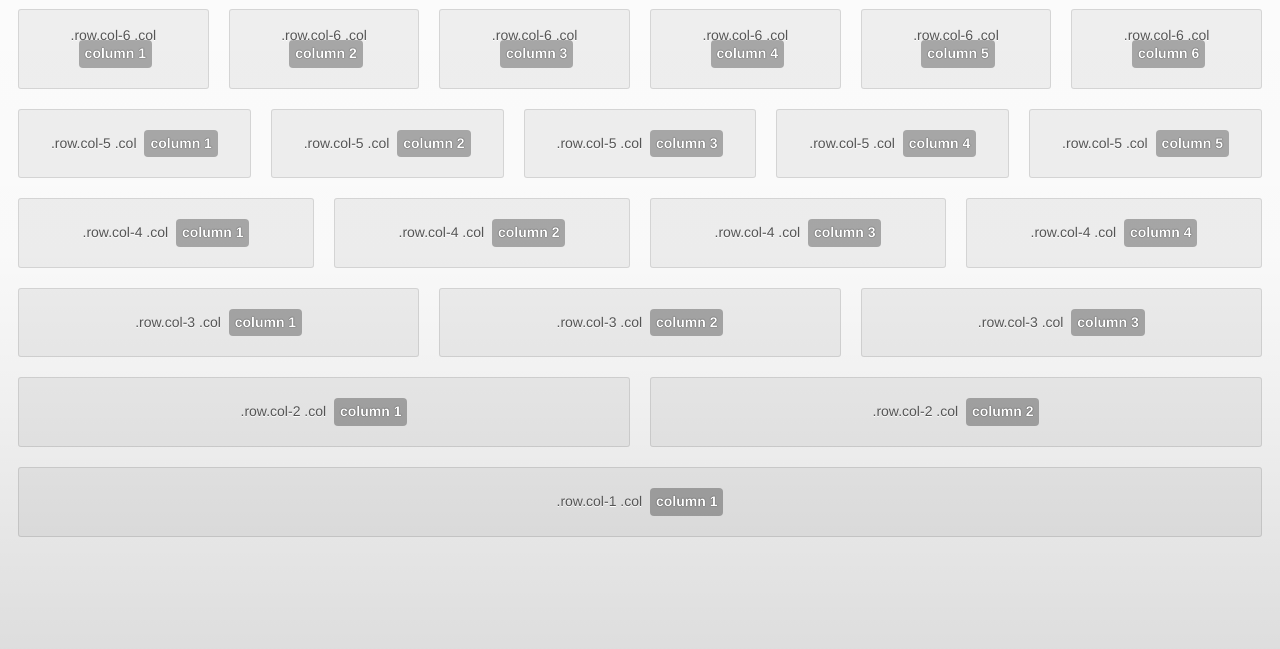
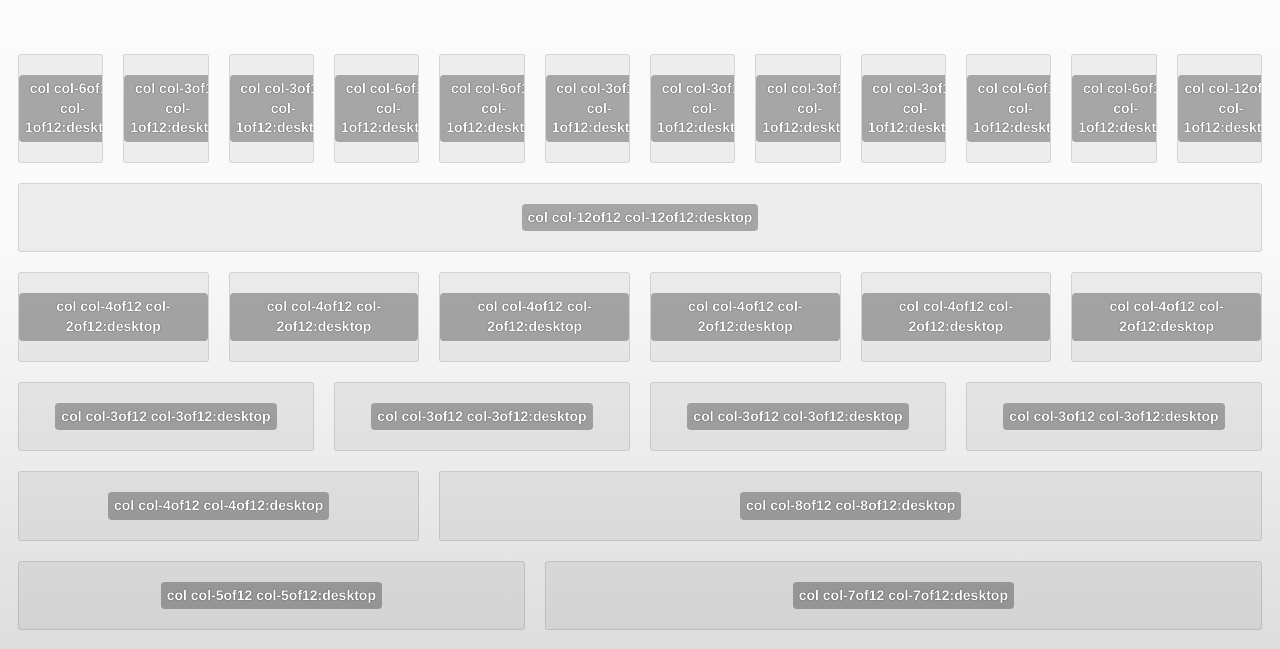
Before and after one commit to wtff0nzie/teensieGrid, a website: page demo/index.html in a window 1280 px wide. Shown: the part 151-800 px from the top of the page. Drawn offline with Linux system fonts and the light colour scheme.

Commit message:
Early row-less grid

```diff
--- a/demo/index.html
+++ b/demo/index.html
@@ -5,6 +5,7 @@
     <title>tnyGrid</title>
     <link rel="stylesheet" type="text/css" href="../tnyGrid.css">
     <style>
+        /* Decorate CSS, please ignore! */
         html{
             background:rgba(0,0,0,.01);
             background-image:linear-gradient(to bottom,rgba(0,0,0,0) 0,rgba(0,0,0,.01) 50%,rgba(0,0,0,.05) 70%,rgba(0,0,0,.12) 100%);
@@ -22,6 +23,7 @@
             font-family:'HelveticaNeue-UltraLight','Helvetica Neue UltraLight','Helvetica Neue',Helvetica,Roboto,Arial,sans-serif;
             font-size:5rem;
             font-weight:100;
+            line-height:1.1em;
             margin:80px 0 60px;
             text-align:center;
             text-shadow:1px 1px 0 #fff
@@ -39,9 +41,14 @@
             border:1px rgba(0,0,0,.1) solid;
             border-radius:3px;
             font-size:1.4rem;
-            padding:20px;
+            overflow:hidden;
+            padding:20px 0;
             text-align:center;
-            text-shadow:0 1px 0 #fff
+            text-shadow:0 1px 0 #fff;
+            transition:.6s
+        }
+        .col:hover{
+            overflow:visible
         }
         .col strong{
             background:rgba(0,0,0,.3);
@@ -49,7 +56,6 @@
             color:#fff;
             display:inline-block;
             line-height:1.4em;
-            margin-left:4px;
             padding:4px 6px;
             text-shadow:0 0 1px #000
         }
@@ -58,44 +64,46 @@
 <body>
     <h1>TnyGrid <span><dfn title="Cascading Style Sheets">CSS</dfn> grid framework</span></h1>
 
-    <div class="row col-6">
-        <div class="col">.row.col-6 .col <strong>column 1</strong></div>
-        <div class="col">.row.col-6 .col <strong>column 2</strong></div>
-        <div class="col">.row.col-6 .col <strong>column 3</strong></div>
-        <div class="col">.row.col-6 .col <strong>column 4</strong></div>
-        <div class="col">.row.col-6 .col <strong>column 5</strong></div>
-        <div class="col">.row.col-6 .col <strong>column 6</strong></div>
-    </div>
+    <div class="col col-6of12 col-1of12:desktop"></div>
+    <div class="col col-3of12 col-1of12:desktop"></div>
+    <div class="col col-3of12 col-1of12:desktop"></div>
+    <div class="col col-6of12 col-1of12:desktop"></div>
+    <div class="col col-6of12 col-1of12:desktop"></div>
+    <div class="col col-3of12 col-1of12:desktop"></div>
+    <div class="col col-3of12 col-1of12:desktop"></div>
+    <div class="col col-3of12 col-1of12:desktop"></div>
+    <div class="col col-3of12 col-1of12:desktop"></div>
+    <div class="col col-6of12 col-1of12:desktop"></div>
+    <div class="col col-6of12 col-1of12:desktop"></div>
+    <div class="col col-12of12 col-1of12:desktop"></div>
 
-    <div class="row col-5">
-        <div class="col">.row.col-5 .col <strong>column 1</strong></div>
-        <div class="col">.row.col-5 .col <strong>column 2</strong></div>
-        <div class="col">.row.col-5 .col <strong>column 3</strong></div>
-        <div class="col">.row.col-5 .col <strong>column 4</strong></div>
-        <div class="col">.row.col-5 .col <strong>column 5</strong></div>
-    </div>
+    <div class="col col-12of12 col-12of12:desktop"></div>
 
-    <div class="row col-4">
-        <div class="col">.row.col-4 .col <strong>column 1</strong></div>
-        <div class="col">.row.col-4 .col <strong>column 2</strong></div>
-        <div class="col">.row.col-4 .col <strong>column 3</strong></div>
-        <div class="col">.row.col-4 .col <strong>column 4</strong></div>
-    </div>
+    <div class="col col-4of12 col-2of12:desktop"></div>
+    <div class="col col-4of12 col-2of12:desktop"></div>
+    <div class="col col-4of12 col-2of12:desktop"></div>
+    <div class="col col-4of12 col-2of12:desktop"></div>
+    <div class="col col-4of12 col-2of12:desktop"></div>
+    <div class="col col-4of12 col-2of12:desktop"></div>
 
-    <div class="row col-3">
-        <div class="col">.row.col-3 .col <strong>column 1</strong></div>
-        <div class="col">.row.col-3 .col <strong>column 2</strong></div>
-        <div class="col">.row.col-3 .col <strong>column 3</strong></div>
-    </div>
+    <div class="col col-3of12 col-3of12:desktop"></div>
+    <div class="col col-3of12 col-3of12:desktop"></div>
+    <div class="col col-3of12 col-3of12:desktop"></div>
+    <div class="col col-3of12 col-3of12:desktop"></div>
 
-    <div class="row col-2">
-        <div class="col">.row.col-2 .col <strong>column 1</strong></div>
-        <div class="col">.row.col-2 .col <strong>column 2</strong></div>
-    </div>
+    <div class="col col-4of12 col-4of12:desktop"></div>
+    <div class="col col-8of12 col-8of12:desktop"></div>
 
-    <div class="row col-1">
-        <div class="col">.row.col-1 .col <strong>column 1</strong></div>
-    </div>
+    <div class="col col-5of12 col-5of12:desktop"></div>
+    <div class="col col-7of12 col-7of12:desktop"></div>
+
+<script>
+    (function () {
+        [].slice.call(document.querySelectorAll('.col')).forEach(function (el) {
+          el.innerHTML = '<strong>' + el.className + '</strong>';
+        });
+    } ());
+</script>
 
 </body>
 </html>
--- a/tnyGrid.css
+++ b/tnyGrid.css
@@ -1,45 +1,116 @@
-.row:after{
-    clear:both;
-    content:'';
-    display:block;
-    height:0;
-    width:100%
-}
 .col{
+    -moz-box-sizing:border-box;
     -webkit-box-sizing:border-box;
     box-sizing:border-box;
     display:block;
     float:left;
     margin:10px;
-    vertical-align:top
+    padding:0;
+    position:relative
 }
-.row.col-6 > .col{
-    width:-webkit-calc(16.666% - 20px);
-    width:calc(16.666% - 20px)
+.col-clearFix:after,
+.col:last-of-type:after,
+.col + :not(.col):before{
+    content:'';
+    clear:both;
+    display:table;
+    float:none
 }
-.row.col-5 > .col{
-    width:-webkit-calc(20% - 20px);
-    width:calc(20% - 20px)
+.col-12of12{
+    width:-webkit-calc(100% - 20px);
+    width:calc(100% - 20px)
 }
-.row.col-4 > .col{
-    width:-webkit-calc(25% - 20px);
-    width:calc(25% - 20px)
+.col-11of12{
+    width:-webkit-calc(91.6666666% - 20px);
+    width:calc(91.6666666% - 20px)
 }
-.row.col-3 > .col{
-    width:-webkit-calc(33.333% - 20px);
-    width:calc(33.333% - 20px)
+.col-10of12{
+    width:-webkit-calc(83.3333333% - 20px);
+    width:calc(83.3333333% - 20px)
 }
-.row.col-2 > .col{
+.col-9of12{
+    width:-webkit-calc(74.9999999% - 20px);
+    width:calc(74.9999999% - 20px)
+}
+.col-8of12{
+    width:-webkit-calc(66.6666666% - 20px);
+    width:calc(66.6666666% - 20px)
+}
+.col-7of12{
+    width:-webkit-calc(58.3333333% - 20px);
+    width:calc(58.3333333% - 20px)
+}
+.col-6of12{
     width:-webkit-calc(50% - 20px);
     width:calc(50% - 20px)
 }
-.row.col-1 > .col{
-    width:-webkit-calc(100% - 20px);
-    width:calc(100% - 20px)
+.col-5of12{
+    width:-webkit-calc(41.6666666% - 20px);
+    width:calc(41.6666666% - 20px)
 }
-@media only screen and (max-width:768px) {
-    .row .col{
-        width:-webkit-calc(100% - 20px)!important;
-        width:calc(100% - 20px)!important
+.col-4of12{
+    width:-webkit-calc(33.3333333% - 20px);
+    width:calc(33.3333333% - 20px)
+}
+.col-3of12{
+    width:-webkit-calc(24.9999999% - 20px);
+    width:calc(24.9999999% - 20px)
+}
+.col-2of12{
+    width:-webkit-calc(16.6666667% - 20px);
+    width:calc(16.6666667% - 20px)
+}
+.col-1of12{
+    width:-webkit-calc(8.33333334% - 20px);
+    width:calc(8.33333334% - 20px)
+}
+@media (min-width:900px){
+    .col-12of12\:desktop{
+        width:-webkit-calc(100% - 20px);
+        width:calc(100% - 20px)
+    }
+    .col-11of12\:desktop{
+        width:-webkit-calc(91.6666666% - 20px);
+        width:calc(91.6666666% - 20px)
+    }
+    .col-10of12\:desktop{
+        width:-webkit-calc(83.3333333% - 20px);
+        width:calc(83.3333333% - 20px)
+    }
+    .col-9of12\:desktop{
+        width:-webkit-calc(74.9999999% - 20px);
+        width:calc(74.9999999% - 20px)
+    }
+    .col-8of12\:desktop{
+        width:-webkit-calc(66.6666666% - 20px);
+        width:calc(66.6666666% - 20px)
+    }
+    .col-7of12\:desktop{
+        width:-webkit-calc(58.3333333% - 20px);
+        width:calc(58.3333333% - 20px)
+    }
+    .col-6of12\:desktop{
+        width:-webkit-calc(50% - 20px);
+        width:calc(50% - 20px)
+    }
+    .col-5of12\:desktop{
+        width:-webkit-calc(41.6666666% - 20px);
+        width:calc(41.6666666% - 20px)
+    }
+    .col-4of12\:desktop{
+        width:-webkit-calc(33.3333333% - 20px);
+        width:calc(33.3333333% - 20px)
+    }
+    .col-3of12\:desktop{
+        width:-webkit-calc(24.9999999% - 20px);
+        width:calc(24.9999999% - 20px)
+    }
+    .col-2of12\:desktop{
+        width:-webkit-calc(16.6666667% - 20px);
+        width:calc(16.6666667% - 20px)
+    }
+    .col-1of12\:desktop{
+        width:-webkit-calc(8.33333334% - 20px);
+        width:calc(8.33333334% - 20px)
     }
 }
```
